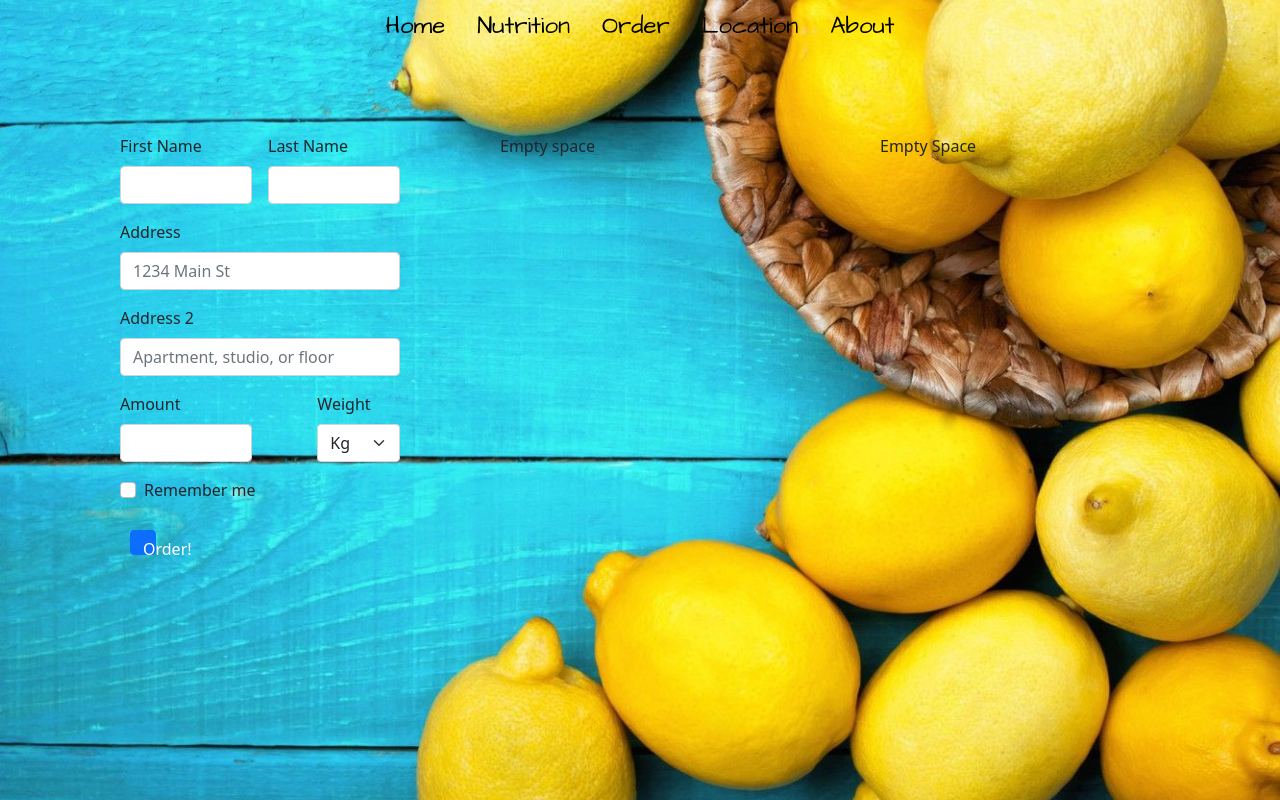
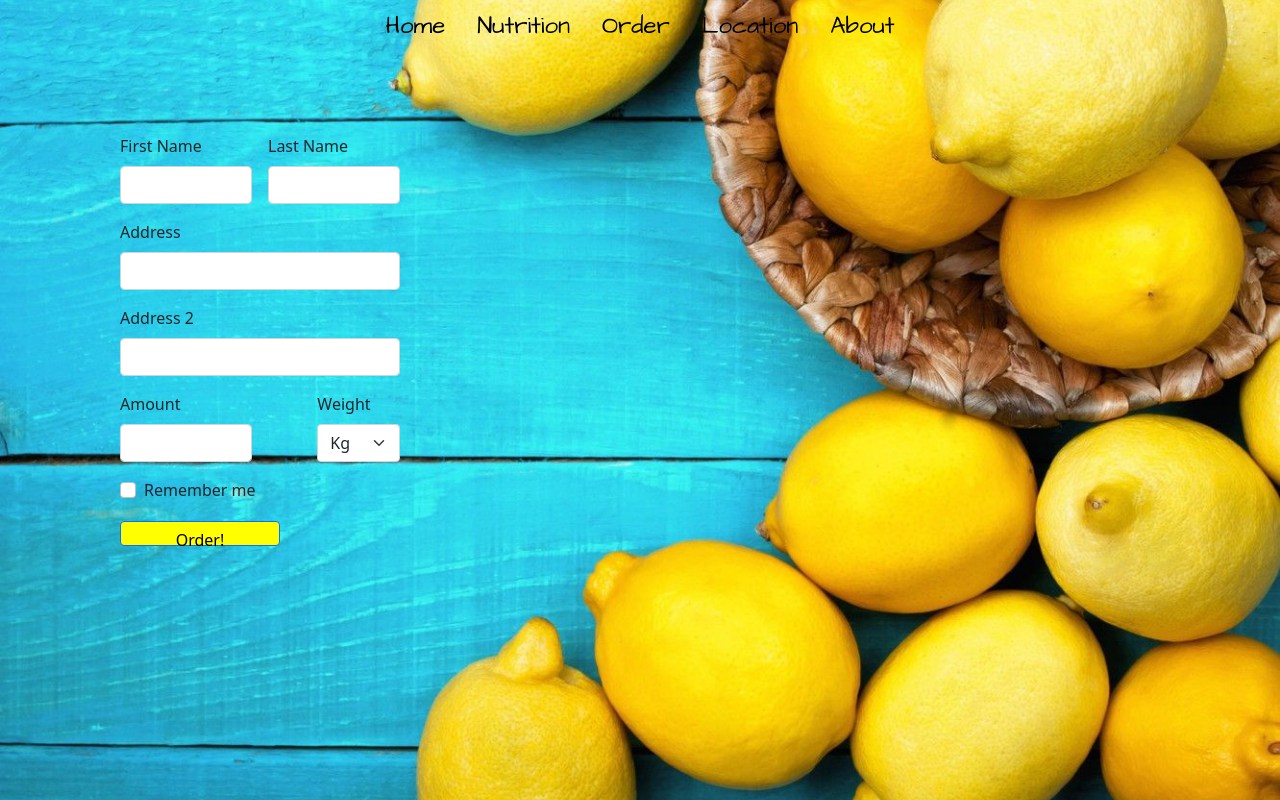
Before and after one commit to Code-Institute-Submissions/Gwidas-Lemons, a plain HTML site: page order.html in a window 1280 px wide. Drawn offline with nearby package versions, Linux system fonts and the light colour scheme.

Commit message:
changed psotions of the button order.html

```diff
--- a/assets/css/style.css
+++ b/assets/css/style.css
@@ -200,3 +200,11 @@ body, html {
 
   font-size:x-large
 }
+
+.btn-primary {
+  color:black;
+background: yellow;
+width: 10rem;
+margin: auto;
+
+}
--- a/order.html
+++ b/order.html
@@ -50,11 +50,11 @@
             </div>
             <div class="col-12">
               <label for="inputAddress" class="form-label">Address</label>
-              <input type="text" class="form-control" id="inputAddress" placeholder="1234 Main St">
+              <input type="text" class="form-control" id="inputAddress" >
             </div>
             <div class="col-12">
               <label for="inputAddress2" class="form-label">Address 2</label>
-              <input type="text" class="form-control" id="inputAddress2" placeholder="Apartment, studio, or floor">
+              <input type="text" class="form-control" id="inputAddress2">
             </div>
             <div class="col-md-6">
               <label for="inputCity" class="form-label">Amount</label>
@@ -82,10 +82,10 @@
           </form>
       </div>
       <div class="col">
-        Empty space
+
       </div>
       <div class="col">
-        Empty Space
+
       </div>
     </div>
   </div>
```
Also changed, not shown: index.html (+2 -6 lines), nutrition.html (+2 -74 lines).
